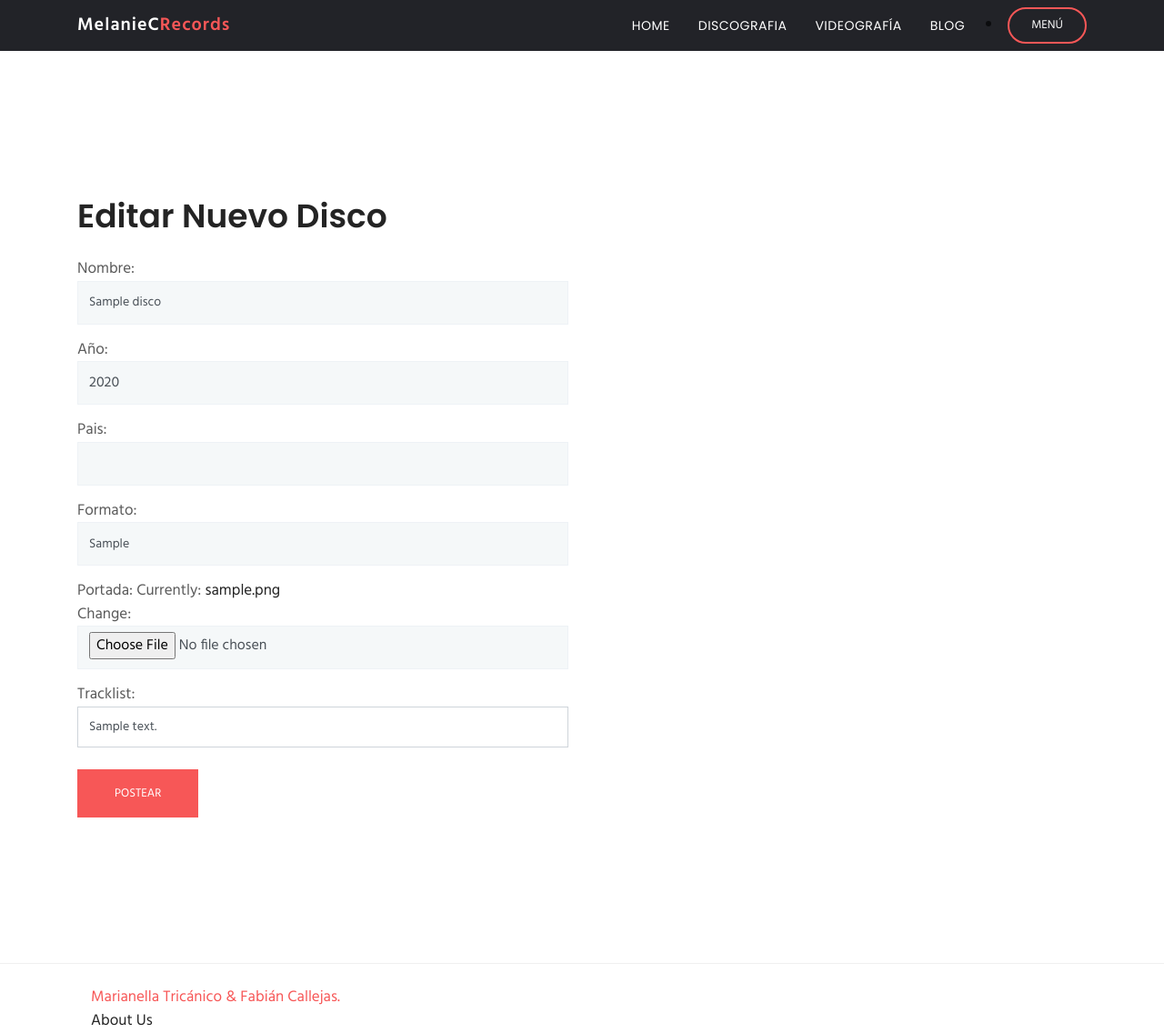
After one commit to fabiancallejas/EntregaFinal-Callejas_Tricanico, a Django app: page /BlogApp/editar_disco/1/ in a window 1280 px wide. The commit adds this page. Shown: the whole page at 91% size. Run offline with Django 4.2, Linux system fonts and the light colour scheme; tables that the repository leaves empty hold one stand-in row (values such as "Sample post"); some libraries are stand-ins or nearby versions; some web fonts are replaced.

Commit message:
Agrego Editar y Borrar Discos

```diff
--- a/BlogApp/forms.py
+++ b/BlogApp/forms.py
@@ -5,7 +5,7 @@ from autoslug import AutoSlugField
 from django.contrib.auth.forms import UserCreationForm
 from django.contrib.auth.models import User
 
-class Disco(forms.Form):
+class DiscoFormulario(forms.Form):
     nombre = forms.CharField(max_length=30)
     anio = forms.IntegerField()
     pais = forms.CharField()
--- /dev/null
+++ b/BlogApp/template/BlogApp/editar_disco.html
@@ -0,0 +1,45 @@
+
+{% extends "BlogApp/padre.html" %}
+
+{% load static %}
+{% block contenidoQueCambia %}
+
+
+<html>
+   <body>
+    {% load widget_tweaks %}
+
+<!-- Form de Agregar Disco-->
+
+
+<section class="contact-form-wrap section">
+       <div class="row">
+           <div class="col-lg-6 col-md-12 col-sm-12">
+            <form class="site-form" action="{% url 'editar_disco' pk %}" method="post" enctype="multipart/form-data">
+                   {% csrf_token %}
+                   <h3 class="text-md mb-4">Editar Nuevo Disco</h3>
+                   <div class="form-group">
+                  Nombre: {{ DiscoFormulario.nombre|add_class:"form-control" }}
+                   </div>
+                   <div class="form-group">
+                  Año: {{ DiscoFormulario.anio|add_class:"form-control" }}
+                   </div>
+                   <div class="form-group">
+                  Pais: {{ DiscoFormulario.pais|add_class:"form-control" }}
+                   </div>
+                   <div class="form-group">
+                  Formato: {{ DiscoFormulario.formato|add_class:"form-control" }}
+                   </div>
+                   <div class="form-group">
+                  Portada: {{ DiscoFormulario.imagen|add_class:"form-control" }}
+                 </div>
+                   <div class="form-group-2 mb-4">
+                  Tracklist: {{ DiscoFormulario.contenido|add_class:"form-control" }}
+                   </div>
+                   <button class="btn btn-main" name="submit" type="submit">Postear</button>
+               </form>
+           </div>
+</html>
+
+
+{% endblock %}
--- a/BlogApp/template/BlogApp/lista_discos.html
+++ b/BlogApp/template/BlogApp/lista_discos.html
@@ -19,7 +19,6 @@
    <h2><a href="{% url 'detalle_discos' x.pk %}">{{ x.nombre}}</a></h2>
    <p> {{ x.anio|date }} - {{ x.pais }} </p>
    <p> {{ x.formato }} </p>
-   <img src="{{ x.imagen.url }}"/>
 
    {% empty %}
    <p>No hay discos todavía!</p>
--- a/BlogApp/urls.py
+++ b/BlogApp/urls.py
@@ -1,5 +1,5 @@
 from django.urls import path
-from BlogApp.views import editarPerfil, inicio,exito,lista_discos,agregar_video,lista_videos,detalle_videos,disco,PostDetailView,agregar_post,ver_posts,detalle_discos,autenticarse,registrarse,LogoutView,about_us,PostEdicion,PostEliminar
+from BlogApp.views import borrar_disco, editarPerfil, inicio,exito,lista_discos,agregar_video,lista_videos,detalle_videos,disco,PostDetailView,agregar_post,ver_posts,detalle_discos,autenticarse,registrarse,LogoutView,about_us,PostEdicion,PostEliminar,editar_disco
 
 urlpatterns = [
     path('', inicio, name='inicio'),
@@ -9,6 +9,9 @@ urlpatterns = [
     path('agregar_disco/', disco, name='agregar_disco'),
     path('lista_discos/', lista_discos, name='lista_discos'),
     path('disco/<int:pk>/', detalle_discos, name='detalle_discos'),
+    path('editar_disco/<int:pk>/', editar_disco, name='editar_disco'),
+    path('borrar_disco/<int:pk>/', borrar_disco, name='borrar_disco'),
+
 
     #Todo lo relacionado a posts
     path('agregar_post/', agregar_post, name='agregar_post'),
--- a/BlogApp/views.py
+++ b/BlogApp/views.py
@@ -1,16 +1,14 @@
 from django.shortcuts import render
 from django.http import HttpResponse
-from django.views.generic import ListView, DetailView, CreateView, UpdateView, DeleteView
+from django.views.generic import DetailView, UpdateView, DeleteView
 from django.contrib.auth.forms import AuthenticationForm
 from django.contrib.auth.views import LogoutView
 from django.contrib.auth import login,authenticate
 from django.contrib.auth.decorators import login_required
-from .forms import Disco,Video,UserRegistrationForm,UserEditForm
+from .forms import DiscoFormulario,Video,UserRegistrationForm,UserEditForm
 from .models import Disco,Videos,Post
 from django import forms
 from django.conf import settings
-from django.conf import settings
-from django.shortcuts import redirect
 from django.urls import reverse_lazy
 
 
@@ -49,11 +47,41 @@ def lista_discos(request):
     return render(request, "BlogApp/lista_discos.html", {"ver_discos": ver_discos})
 
 def detalle_discos(request,pk):
-	Disc = Disco.objects.get(pk=pk)
+	Disc = Disco.objects.get(id=pk)
 	contexto = {
+    'pk': pk,
 	'Disc': Disc,
 	}
 	return  render(request, 'BlogApp/detalle_discos.html', contexto)
+
+def editar_disco(request, pk):
+    disco = Disco.objects.get(id=pk)
+
+    if request.method == 'POST':
+        miDisco = DiscoFormulario(request.POST)
+
+        if miDisco.is_valid():
+            inf = miDisco.cleaned_data
+        nombre = inf ['nombre']
+        anio = inf ['anio']
+        formato = inf ['formato']
+        imagen = inf ['imagen']
+        contenido = inf ['contenido']
+        datos = Disco(nombre=nombre, anio=anio, formato=formato, imagen=imagen, contenido=contenido)
+        datos.save()
+        return render (request, 'BlogApp/index.html')
+    else:
+        miDisco = DiscoFormulario(initial= {'nombre':disco.nombre,'anio':disco.anio,'formato':disco.formato,'contenido':disco.contenido,'imagen':disco.imagen })
+        contexto = {'DiscoFormulario':miDisco,'pk':pk}
+        return render(request, 'BlogApp/editar_disco.html', contexto)
+
+def borrar_disco (request,pk):
+    disco = Disco.objects.get(id=pk)
+    disco.delete()
+    discos = Disco.objects.all()
+    contexto = {'ver_discos':discos}
+    return render (request, "BlogApp/lista_discos.html", contexto)
+
 
 ## Todo lo relacionado a Videos
 class NewForm2(forms.ModelForm):
```
Also changed, not shown: BlogApp/template/BlogApp/detalle_discos.html (+10 -2 lines), db.sqlite3, 1 other file.
